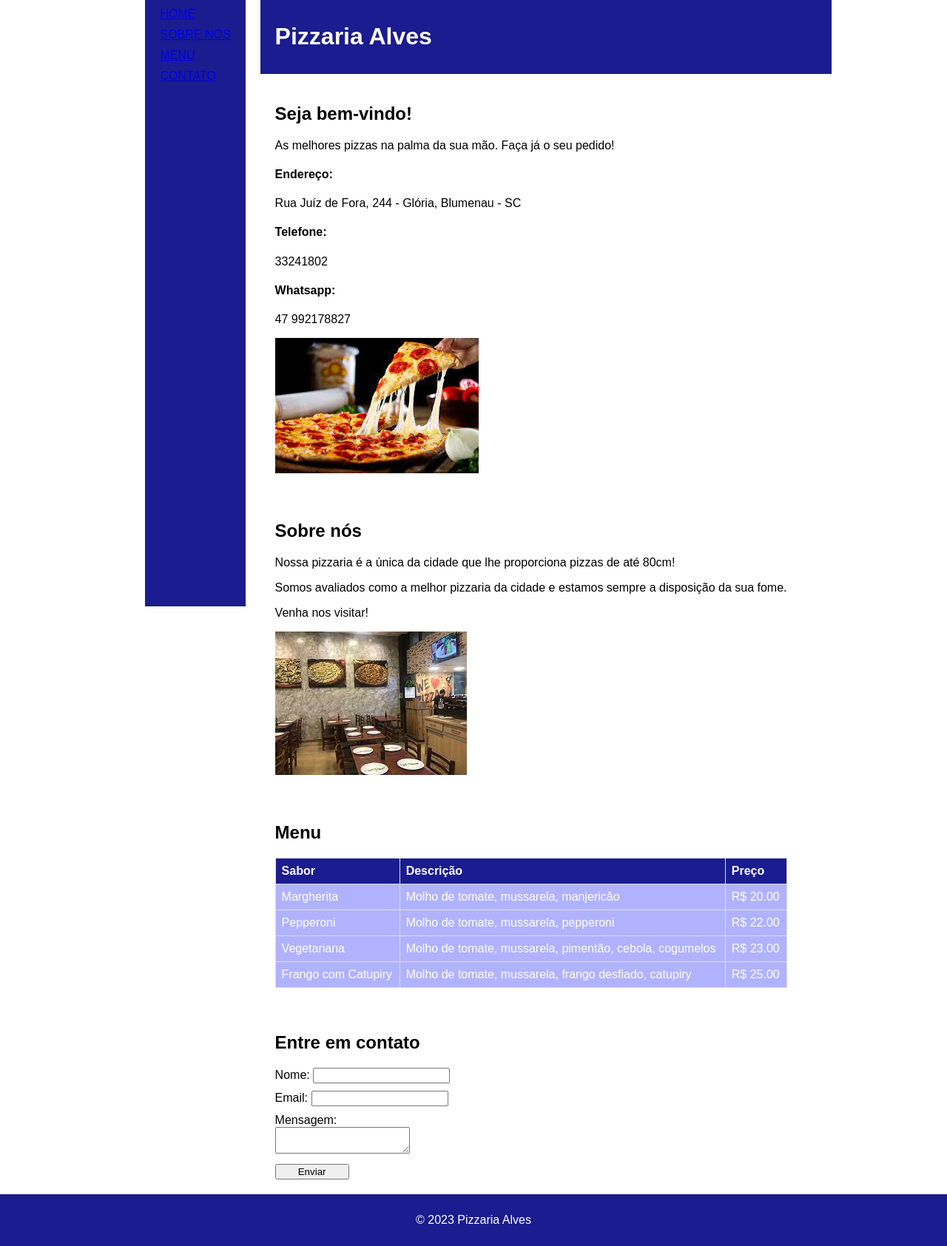
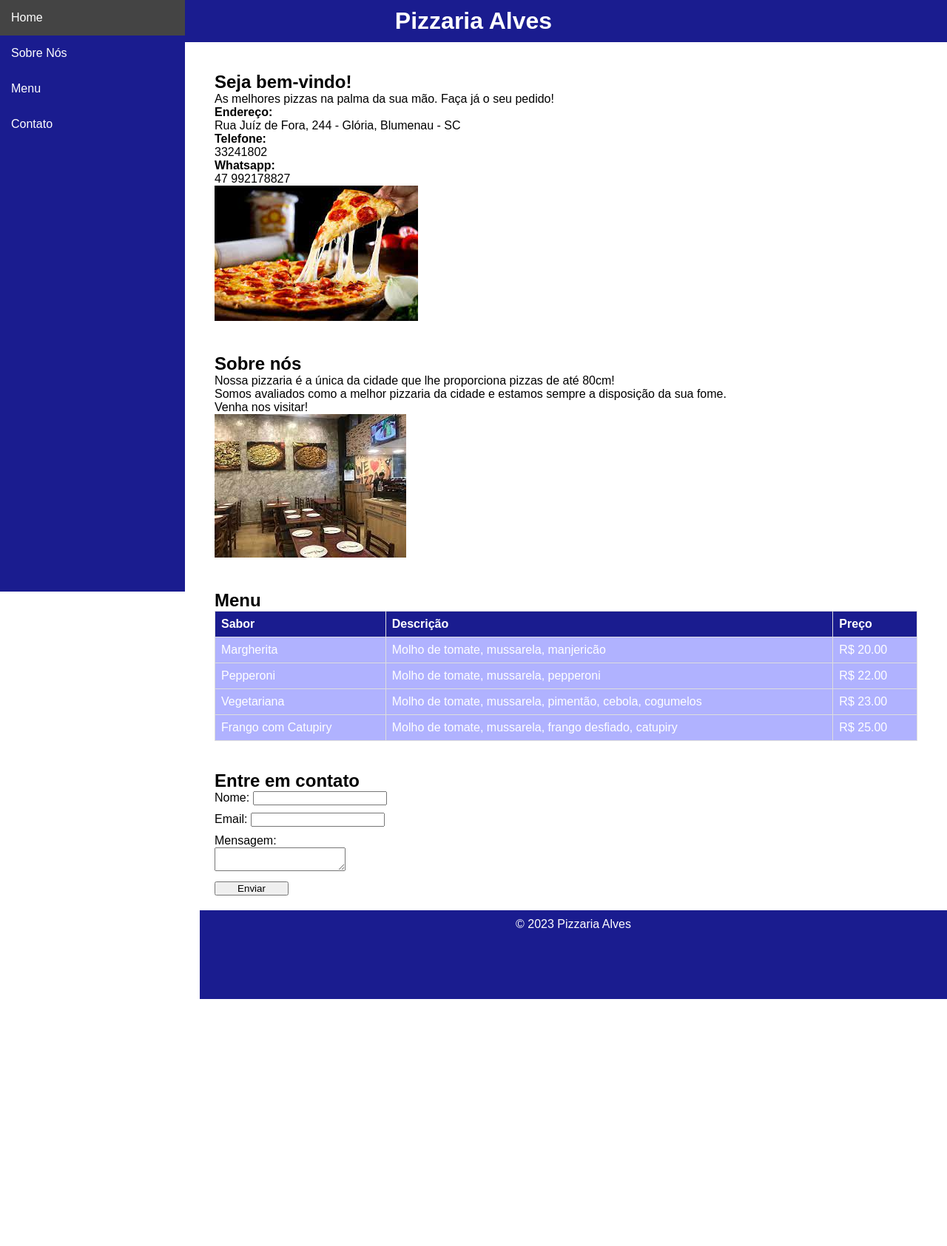
Before and after one commit to emilyalvese/PPI, a PHP site: page /prova.html in a window 1280 px wide. Shown: the whole page at 74% size. After the commit the page ends 1351 px from the top, so only its background shows below. Run offline with PHP 8.4, Linux system fonts and the light colour scheme.

Commit message:
Add files via upload

```diff
--- a/Prova1/prova.css
+++ b/Prova1/prova.css
@@ -1,46 +1,51 @@
-.sidebar{
-    grid-area: sidebar;
+* {
+    margin: 0;
+    padding: 0;
     font-family: Arial, sans-serif;
-    background-color: rgb(26, 28, 143);
-    color: white;
-    padding: 10px 20px;
-    height: 100vh;
-    display: block;
-    margin-right: 20px;
-}
-.sidebar, ul, li{
-    margin-bottom: 10px;
 }
 
-body, ul{
-    margin: 0;
-    padding: 0;
+header {
+    background-color: rgb(26, 28, 143);
+    color: #fff;
+    padding: 10px;
+    text-align: center;
 }
 
-html{
-    width: 100%;
+.sidebar {
+    width: 250px;
+    height: 100%;
+    background-color: rgb(26, 28, 143);
+    position: fixed;
+    top: 0;
+    left: 0;
 }
 
-main{
-    display: flex;
+.sidebar a {
+    color: #fff;
+    text-decoration: none;
+    display: block;
+    padding: 15px;
 }
 
-body{
-    font-family: Arial, sans-serif;
-    display: flex;
-    flex-direction: column;
-    align-items: center;
-    width: 100%;
+.sidebar a:hover {
+    background-color: #444;
 }
 
-header{
+.content {
+    margin-left: 250px;
+    padding: 20px;
+}
+
+
+footer {
     background-color: rgb(26, 28, 143);
-    color: white;
+    color: #fff;
+    text-align: center;
+    padding: 10px;
+    bottom: 0;
     width: 100%;
-    display: flex;
-    justify-content: space-between;
-    align-items: center;
-    padding: 10px 20px;
+    height: 100px;
+    margin: 0;
 }
 
 li{
@@ -61,14 +66,6 @@ form{
 }
 #btn{
 width: 100px;
-}
-
-footer{
-    background-color: rgb(26, 28, 143);
-    color: white;
-    width: 100%;
-    text-align: center;
-    padding: 10px 0;
 }
 
 table{
@@ -96,6 +93,6 @@ img{
 }
 
 img:hover{
-    /* Aumenta o tamanho da imagem em 10% */
+
 transform: scale(1.1);
 }
--- a/Prova1/prova.html
+++ b/Prova1/prova.html
@@ -5,27 +5,21 @@
     <meta http-equiv="X-UA-Compatible" content="IE=edge">
     <meta name="viewport" content="width=device-width, initial-scale=1.0">
     <title>Pizzaria Alves</title>
-
     <link rel="stylesheet" href="prova.css">
 </head>
 <body>
-    <main>
+    <header>
+        <h1>Pizzaria Alves</h1>
+    </header>
+
     <div class="sidebar">
-        <nav>
-            <ul>
-                <li><a href="#home">HOME</a></li>
-                <li><a href="#sobre">SOBRE NÓS</a></li>
-                <li><a href="#menu">MENU</a></li>
-                <li><a href="#contato">CONTATO</a></li>
-            </ul>
-        </nav>
+        <a href="#home">Home</a>
+        <a href="#sobre">Sobre Nós</a>
+        <a href="#menu">Menu</a>
+        <a href="#contato">Contato</a>
     </div>
 
-    <div id="content">
-        <header>
-            <h1>Pizzaria Alves</h1>
-        </header>
-
+    <div class="content">
         <section id="home">
             <h2>Seja bem-vindo!</h2>
             <p>As melhores pizzas na palma da sua mão. Faça já o seu pedido!</p>
@@ -69,7 +63,6 @@
                     <td>Molho de tomate, mussarela, pimentão, cebola, cogumelos</td>
                     <td>R$ 23.00</td>
                 </tr>
-
                 <tr>
                     <td>Frango com Catupiry</td>
                     <td>Molho de tomate, mussarela, frango desfiado, catupiry</td>
@@ -99,12 +92,10 @@
                 </div>
             </form>
         </section>
+        <footer>
+            <p>&copy; 2023 Pizzaria Alves</p>
+        </footer>
     </div>
-</main>
-
-    <footer>
-        <p>&copy; 2023 Pizzaria Alves</p>
-    </footer>
 
     <script src="prova.js"></script>
 </body>
```
Lines whose indentation alone changed are shown as unchanged.
